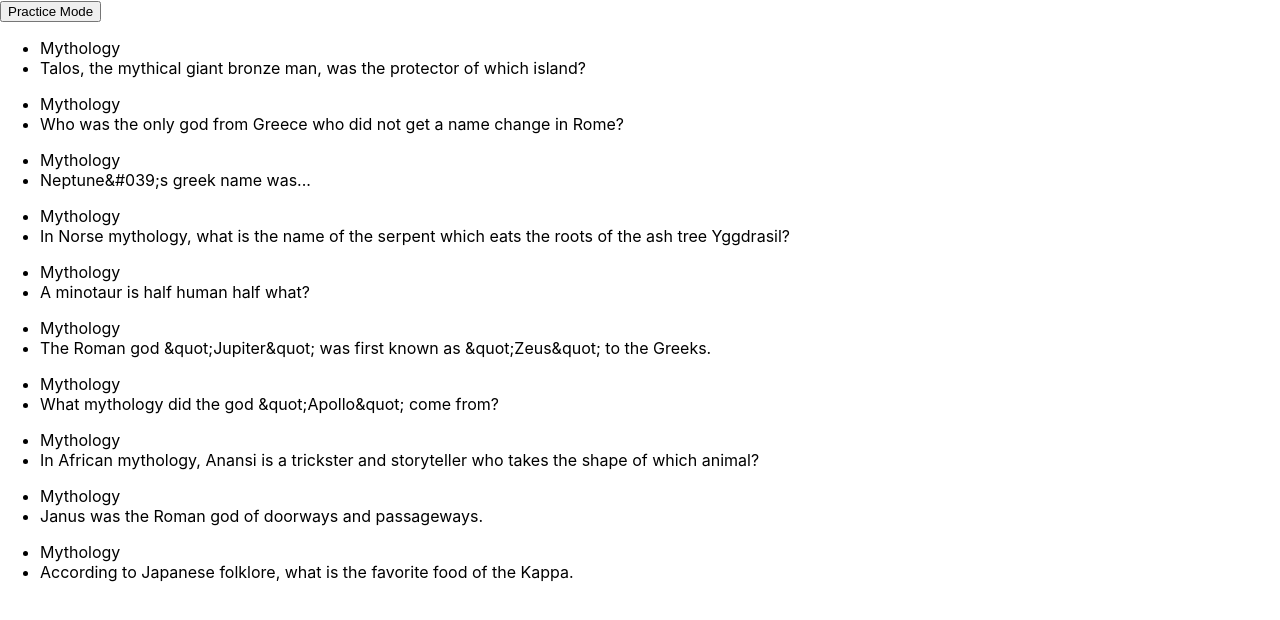
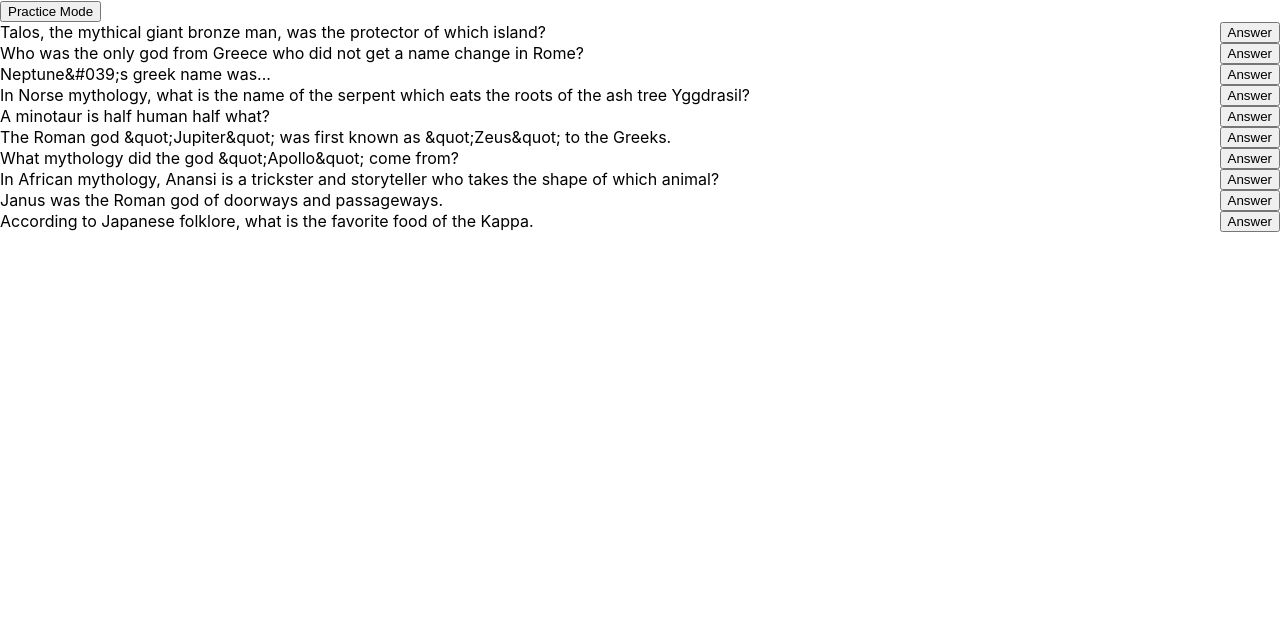
Before and after one commit to panzerama/FluentTrivia, a React (Create React App) app in the folder client/: page / in a window 1280 px wide. Shown: the top 620 px of the page. Built offline with nearby package versions, Linux system fonts and the light colour scheme.

Commit message:
Add styles to question previews

```diff
--- a/client/package.json
+++ b/client/package.json
@@ -10,6 +10,7 @@
     "@types/node": "^12.19.12",
     "@types/react": "^16.14.2",
     "@types/react-dom": "^16.9.10",
+    "csstype": "^3.0.5",
     "react": "^17.0.1",
     "react-dom": "^17.0.1",
     "react-scripts": "4.0.1",
--- a/client/src/App.tsx
+++ b/client/src/App.tsx
@@ -1,5 +1,5 @@
 import React from 'react'
-import { QuestionPreview, IQuestion } from './components/QuestionPreview'
+import { QuestionPreview, Question } from './components/QuestionPreview'
 import { DemoQuestions } from './mockData/DemoQuestions'
 
 function App() {
@@ -9,7 +9,7 @@ function App() {
     <div>
       <button>Practice Mode</button>
       {questions.map((question) => {
-        return <QuestionPreview question={question as IQuestion}/>
+        return <QuestionPreview question={question as Question}/>
       })}
     </div>
   );
--- a/client/src/components/QuestionPreview.tsx
+++ b/client/src/components/QuestionPreview.tsx
@@ -1,6 +1,8 @@
 import React from 'react'
+import CSS from 'csstype'
 
-export type IQuestion = {
+// Type Declaration
+export type Question = {
   category : string
   type : string
   difficulty : string
@@ -9,13 +11,25 @@ export type IQuestion = {
   incorrect_answers : [string]
 }
 
-type QuestionPreviewProps = { question: IQuestion }
+const styles: {[ key: string ] : CSS.Properties } = {
+  buttonStyle: {
+    flexShrink: 1,
+    minWidth: '50px'
+  },
+  questionText: {
+    flexGrow: 1,
+    minWidth: '50px'
+  },
+  container: {
+    display: 'flex'
+  }
+}
 
-export const QuestionPreview = ({ question }: QuestionPreviewProps) => {
+export const QuestionPreview = ({ question }: { question: Question }) => {
   return (
-    <ul>
-      <li>{question.category}</li>
-      <li>{question.question}</li>
-    </ul>
+    <div style={styles.container}>
+      <span style={styles.questionText}>{question.question}</span>
+      <button style={styles.buttonStyle}>Answer</button>
+    </div>
   )
 }
```
Also changed, not shown: 1 other file (tests, documents, lock files or other folders).
